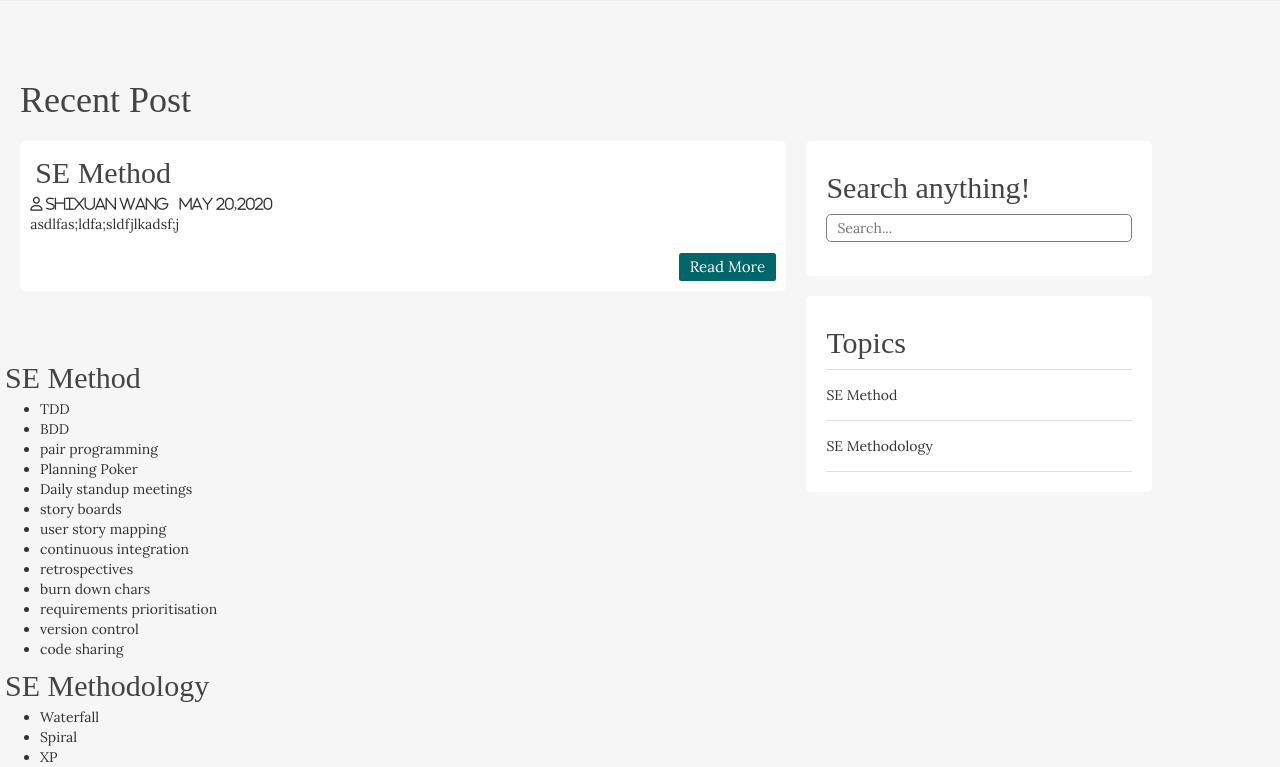
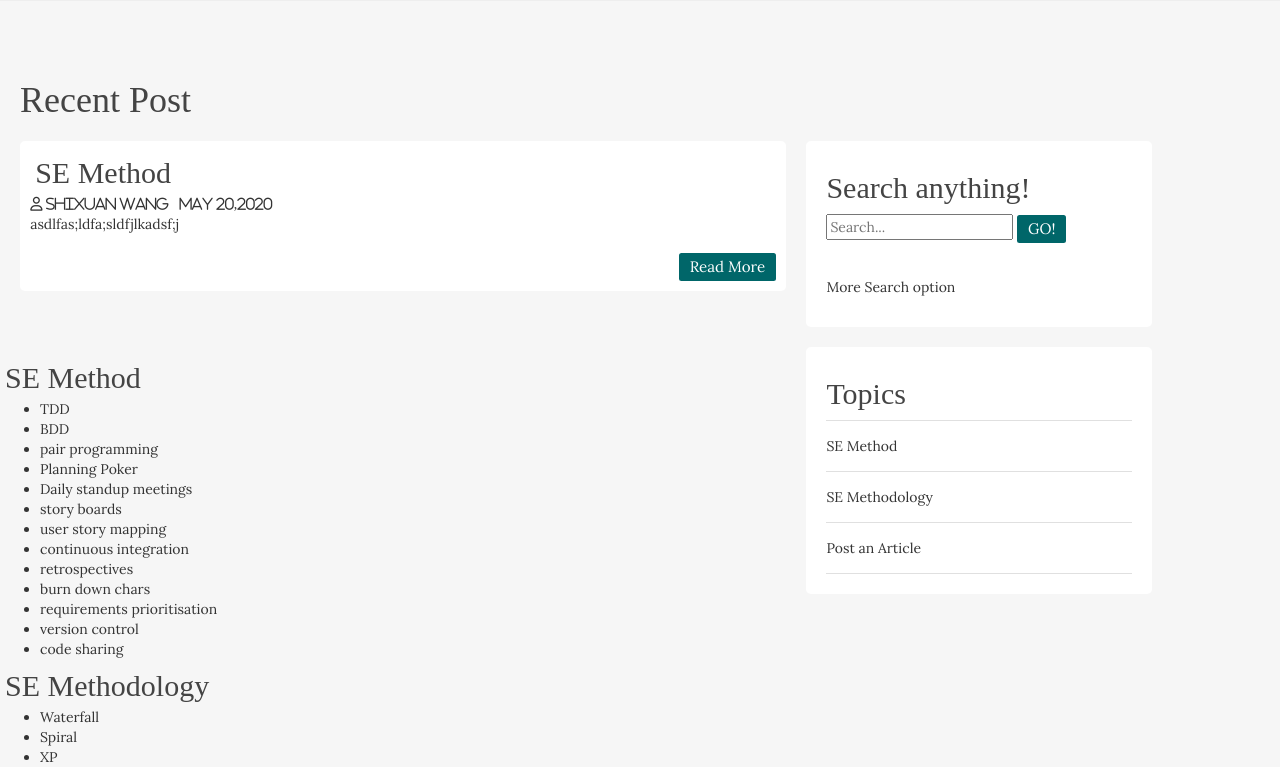
Before and after one commit to ptk7218/CISE_S1_2020_TEAM_21, a PHP site: page /welcome.php in a window 1280 px wide. Shown: the part 246-1013 px from the top of the page. Run offline with PHP 8.4, Linux system fonts and the light colour scheme; the visitor is signed in with stand-in values (Sample User, id 1); data that the repository does not hold is empty; some libraries are stand-ins or nearby versions; some web fonts are replaced.

Commit message:
search function after login

```diff
--- a/welcome.php
+++ b/welcome.php
@@ -19,6 +19,7 @@ if(mysqli_num_rows($result) > 0)
 }
 
 ?>
+
 <!DOCTYPE html>
 <html lang="en">
     <!-- head -->
@@ -72,10 +73,12 @@ if(mysqli_num_rows($result) > 0)
 
                 <div class="section search">
                     <h2 class="section-title">Search anything!</h2>
-                    <form action="index.html" method="post">
-                        <input type="text" name="search-term" class="text-input" placeholder="Search...">
-
+                    <form action="searchstatusprocess1.php" method="GET">
+                        <input type="text" name="status" id="status" placeholder="Search...">
+                        <input type="submit" value = "GO!" class="btn btn-big">
                     </form>
+                    <br>
+                    <p><a href = "#">More Search option</a></p>
 
                 </div>
 
@@ -84,6 +87,7 @@ if(mysqli_num_rows($result) > 0)
                     <ul>
                         <li><a href ="#">SE Method</a></li>
                         <li><a href ="#">SE Methodology</a></li>
+                        <li><a href ="#">Post an Article</a></li>
 
                     </ul>
                 </div>
```
